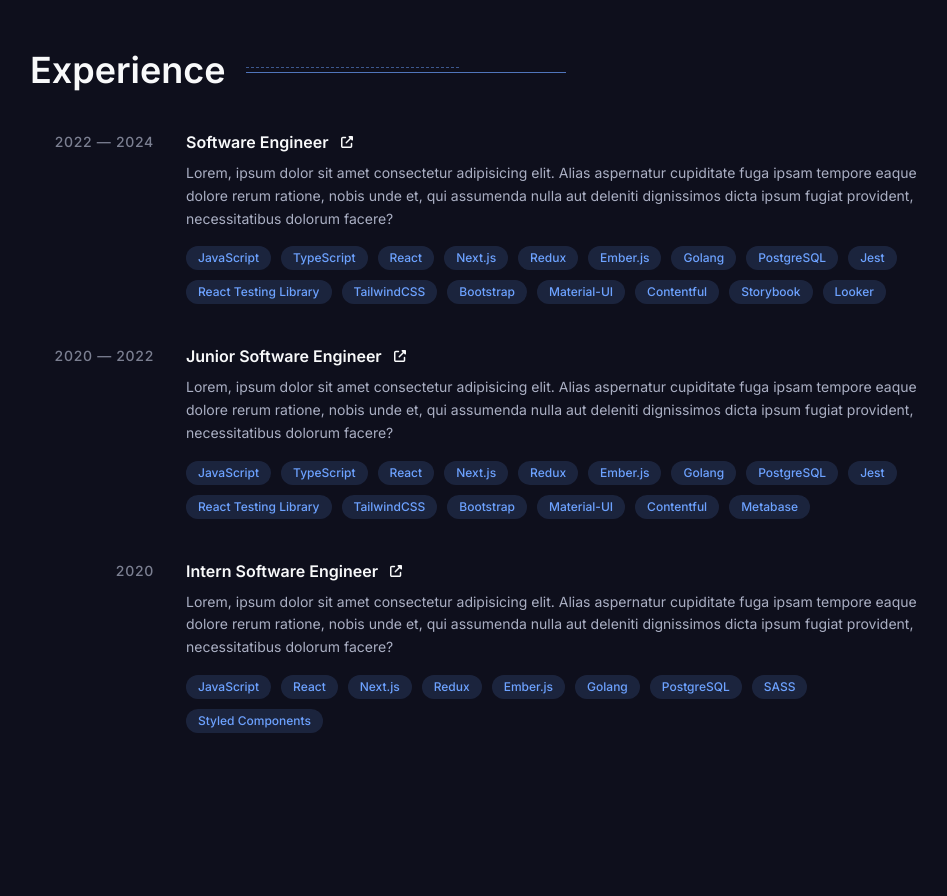
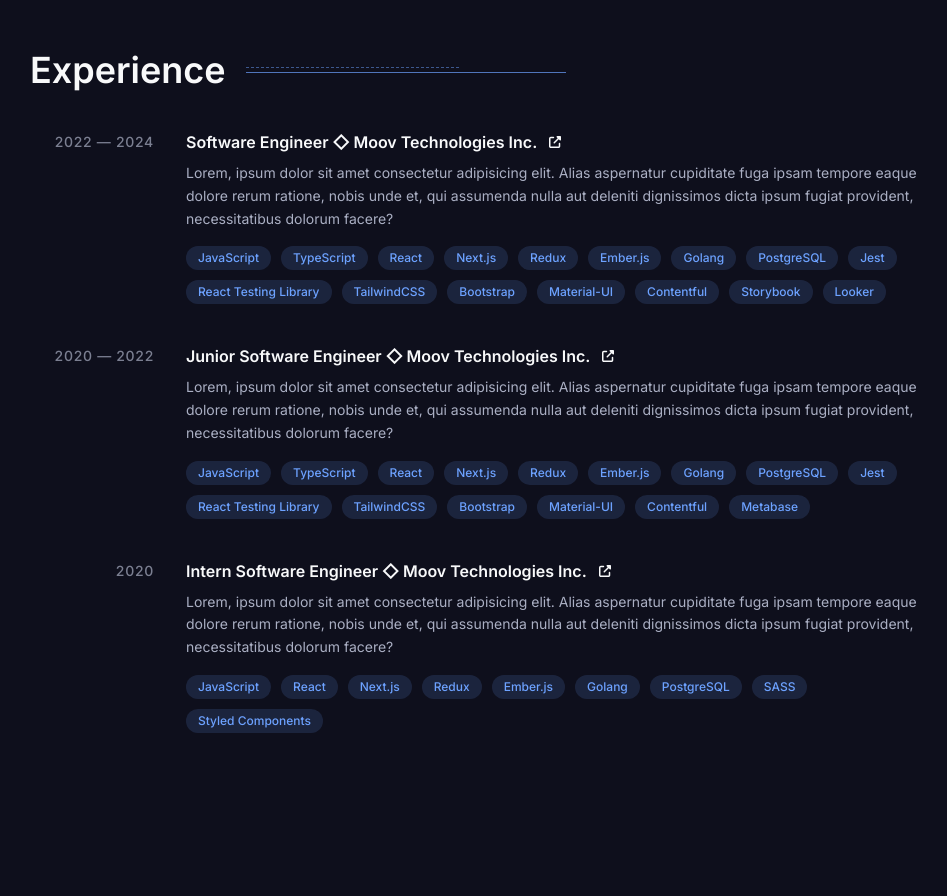
Before and after one commit to Spencer-J-Lee/portfolio-website-v1, a Next.js app: page / in a window 1280 px wide. Shown: the part 1180-2076 px from the top of the page, without its empty margins (160-1107 px from the left). Built offline with nearby package versions, Linux system fonts and the light colour scheme.

Commit message:
Fix missing company name in experience cards

```diff
--- a/src/components/common/infoCard/HighlightBlock.tsx
+++ b/src/components/common/infoCard/HighlightBlock.tsx
@@ -2,10 +2,11 @@
 import { Pill } from "../Pill";
 import { StyledLink } from "../StyledLink";
 import clsx from "clsx";
+import { ReactNode } from "react";
 
 interface HighlightBlockProps {
   link: string;
-  title: string;
+  title: ReactNode;
   description: string;
   skills: Skill[];
   className?: string;
@@ -27,6 +28,7 @@
 
       <p className="text-muted mt-2 text-sm leading-relaxed">{description}</p>
 
+      {skills.length && (
         <ul className="mt-4 flex flex-wrap gap-2.5">
           {skills.map((skill) => (
             <li key={skill}>
@@ -34,6 +36,7 @@
             </li>
           ))}
         </ul>
+      )}
     </div>
   );
 };
--- a/src/components/experience/Experience.tsx
+++ b/src/components/experience/Experience.tsx
@@ -8,7 +8,7 @@
     <Section id={SECTIONS.EXPERIENCE} title="Experience">
       <ul className="gap-15 mt-2.5 flex flex-col justify-between lg:mt-10 lg:gap-10">
         {experienceData.map((data) => (
-          <li key={data.title + data.company}>
+          <li key={data.role + data.company}>
             <ExperienceCard data={data} />
           </li>
         ))}
--- a/src/components/experience/ExperienceCard.tsx
+++ b/src/components/experience/ExperienceCard.tsx
@@ -7,7 +7,7 @@
 }
 
 export const ExperienceCard = ({ data }: ExperienceCardProps) => {
-  const { dateStr, ...otherData } = data;
+  const { dateStr, role, company, ...otherData } = data;
 
   return (
     <CardWrapper>
@@ -15,8 +15,11 @@
         {dateStr}
       </div>
 
-      {/* TODO fix missing company */}
-      <HighlightBlock className="z-10" {...otherData} />
+      <HighlightBlock
+        className="z-10"
+        title={`${role} ◇ ${company}`}
+        {...otherData}
+      />
     </CardWrapper>
   );
 };
--- a/src/components/experience/data.ts
+++ b/src/components/experience/data.ts
@@ -3,7 +3,7 @@
 
 export const experienceData: ExperienceData[] = [
   {
-    title: "Software Engineer",
+    role: "Software Engineer",
     company: COMPANIES.MOOV,
     description:
       "Lorem, ipsum dolor sit amet consectetur adipisicing elit. Alias aspernatur cupiditate fuga ipsam tempore eaque dolore rerum ratione, nobis unde et, qui assumenda nulla aut deleniti dignissimos dicta ipsum fugiat provident, necessitatibus dolorum facere?",
@@ -29,7 +29,7 @@
     ],
   },
   {
-    title: "Junior Software Engineer",
+    role: "Junior Software Engineer",
     company: "Moov Technologies Inc.",
     description:
       "Lorem, ipsum dolor sit amet consectetur adipisicing elit. Alias aspernatur cupiditate fuga ipsam tempore eaque dolore rerum ratione, nobis unde et, qui assumenda nulla aut deleniti dignissimos dicta ipsum fugiat provident, necessitatibus dolorum facere?",
@@ -54,7 +54,7 @@
     ],
   },
   {
-    title: "Intern Software Engineer",
+    role: "Intern Software Engineer",
     company: "Moov Technologies Inc.",
     description:
       "Lorem, ipsum dolor sit amet consectetur adipisicing elit. Alias aspernatur cupiditate fuga ipsam tempore eaque dolore rerum ratione, nobis unde et, qui assumenda nulla aut deleniti dignissimos dicta ipsum fugiat provident, necessitatibus dolorum facere?",
--- a/src/components/experience/types.ts
+++ b/src/components/experience/types.ts
@@ -1,7 +1,7 @@
 import { Skill } from "./constants";
 
 export interface ExperienceData {
-  title: string;
+  role: string;
   company: string;
   description: string;
   dateStr: string;
```
Lines whose indentation alone changed are shown as unchanged.
